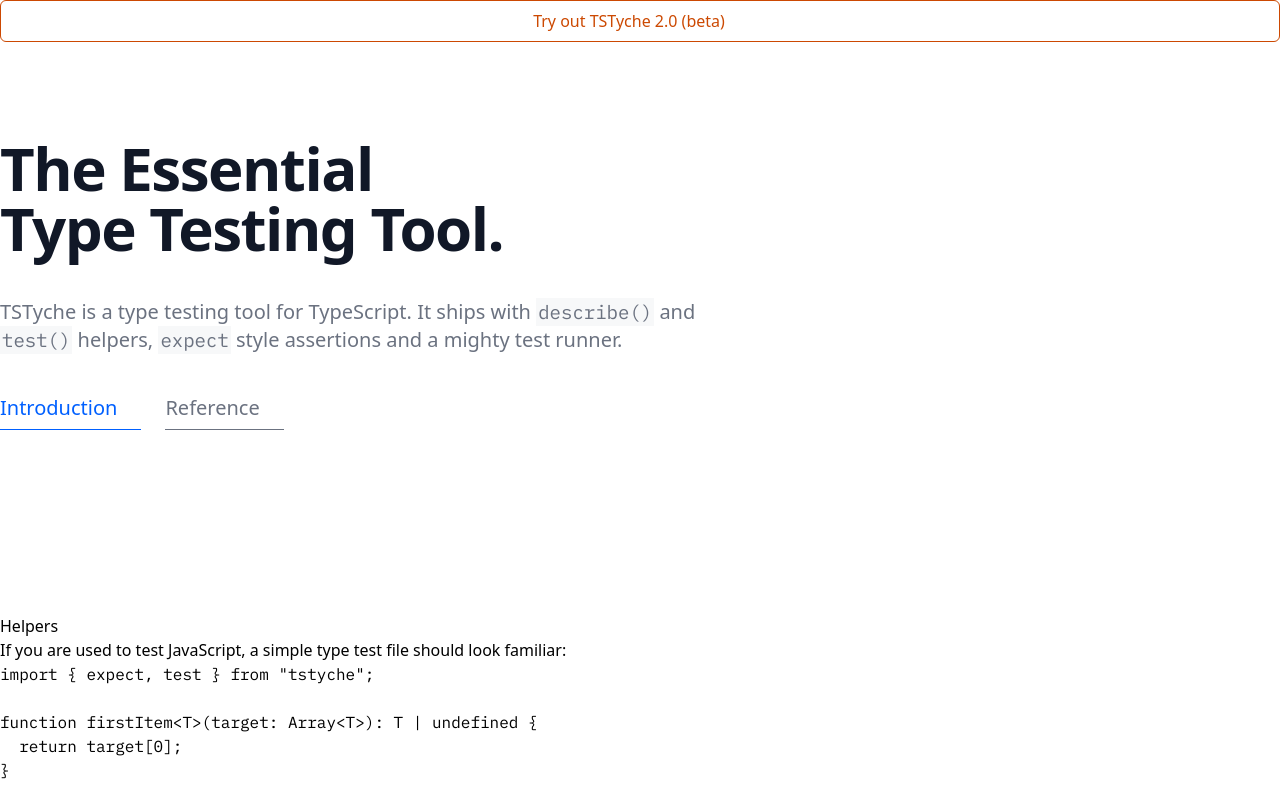
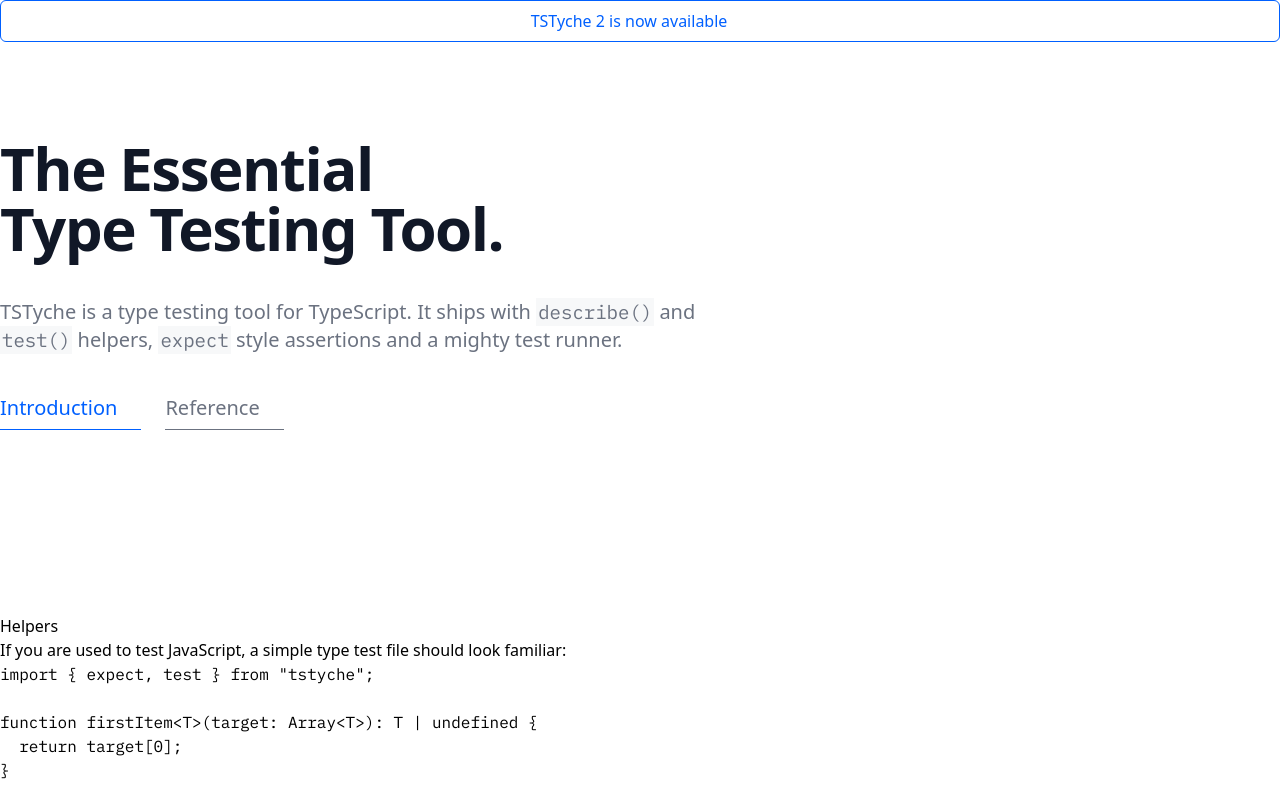
Before and after one commit to tstyche/tstyche.org, a Next.js app: page / in a window 1280 px wide. Shown: the top 800 px of the page. Built offline with nearby package versions, Linux system fonts and the light colour scheme; some icons are missing.

Commit message:
anounce `rc`

```diff
--- a/components/Essentials.tsx
+++ b/components/Essentials.tsx
@@ -5,9 +5,9 @@
 export function Essentials() {
   return (
     <>
-      <div className="rounded-md text-center border text-blaze-orange-700 border-blaze-orange-700 py-2 dark:text-blaze-orange-500 dark:border-blaze-orange-500">
+      <div className="rounded-md text-center border text-blue-ribbon-700 border-blue-ribbon-700 py-2 dark:text-blue-ribbon-500 dark:border-blue-ribbon-500">
         <Link href="/releases/tstyche-2">
-          Try out TSTyche 2.0 (beta)
+          TSTyche 2 is now available
           <ArrowRight className="inline pl-1 align-bottom" size={22} />
         </Link>
       </div>
--- a/pages/releases/tstyche-2.mdx
+++ b/pages/releases/tstyche-2.mdx
@@ -1,5 +1,5 @@
 import { FileTree, Tabs } from "nextra/components";
-import { Note, Tip, Warning } from "@/components/Advice";
+import { Note, Tip } from "@/components/Advice";
 
 # Release Notes
 
@@ -11,13 +11,13 @@
 
 </Note>
 
-## TSTyche 2.0 (beta)  [#tstyche-2-0]
+## TSTyche 2.0  [#tstyche-2-0]
 
 TSTyche 2.0 ships with more matchers, performance refinements and the watch mode.
 
-<Warning>
+<Tip>
 
-Keep in mind that TSTyche 2.0 is still in beta. More breaking changes may be introduced before the stable version is release. To install the latest beta version, use the `next` distribution tag:
+TSTyche 2.0 is available as a release candidate. It is production-ready and no further breaking changes will be introduced before the stable version. To install the most recent release candidate, use the `next` distribution tag:
 
 <Tabs items={["npm", "yarn", "pnpm"]} storageKey={"preferredPackageManager"}>
 <Tabs.Tab>
@@ -43,7 +43,7 @@
 </Tabs.Tab>
 </Tabs>
 
-</Warning>
+</Tip>
 
 ### Requirements
 
```
